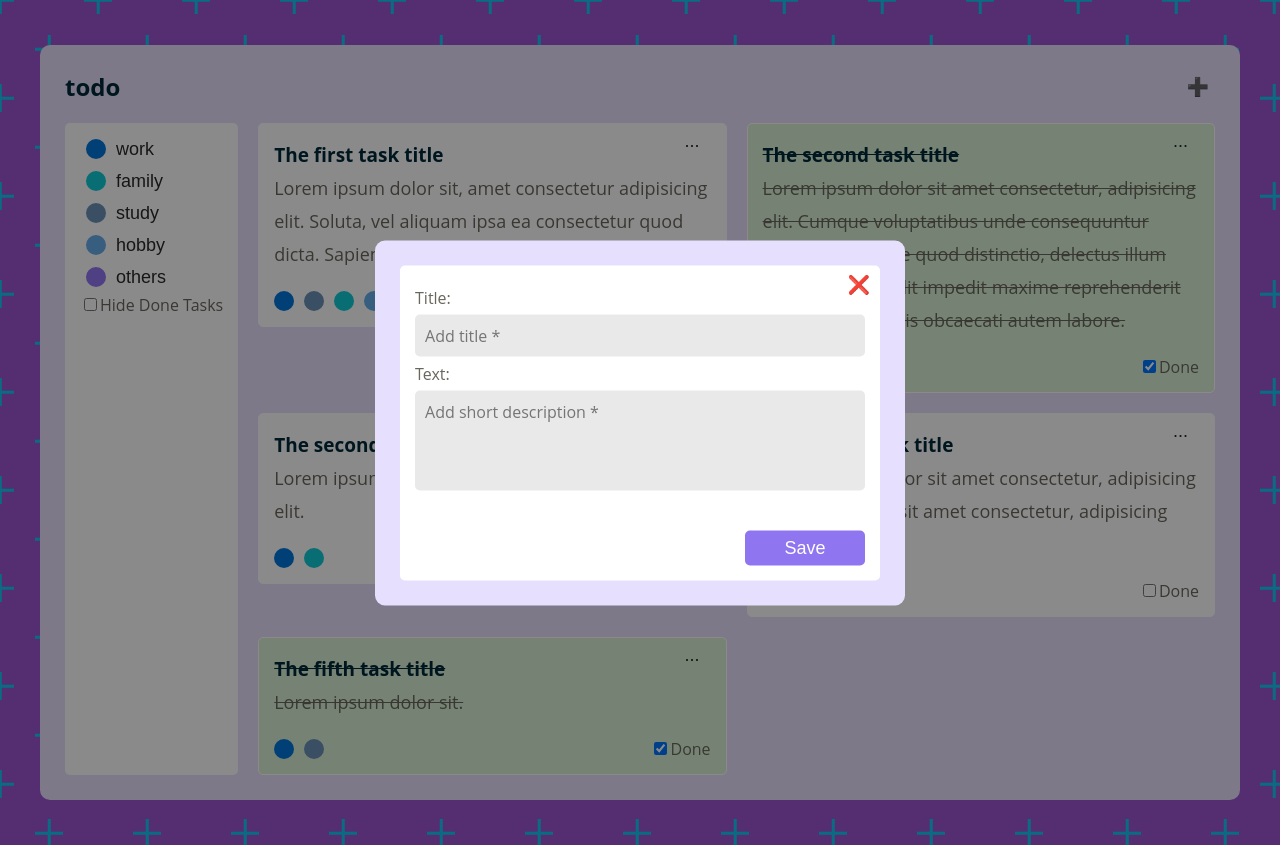
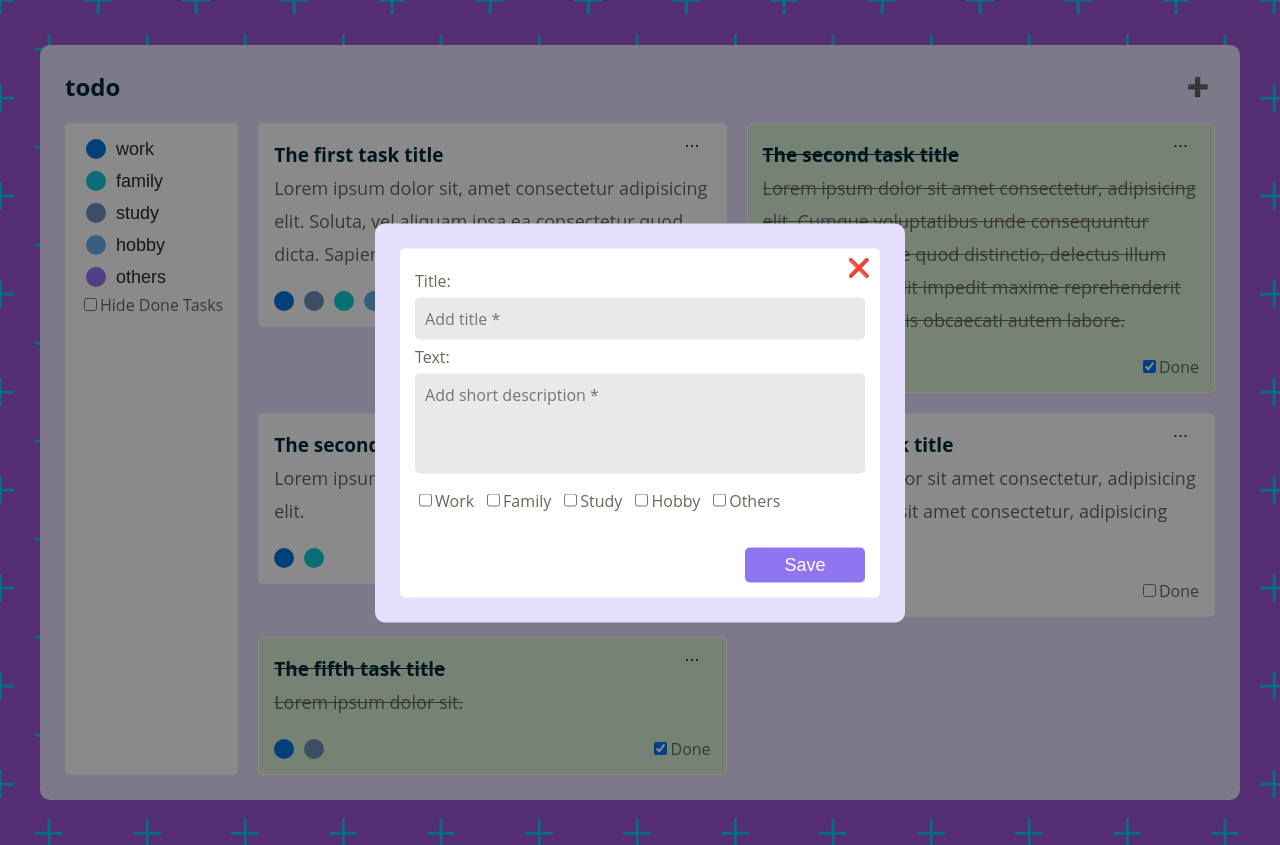
Before and after one commit to Kavin-crew/react-course-exercises, a React (Create React App) app in the folder _practical exercise/todo-list-v2/: page / in a window 1280 px wide. Both pictures are taken after a click on the button "plus". Built offline with nearby package versions, Linux system fonts and the light colour scheme.

Commit message:
adding tags on save

```diff
--- a/_practical exercise/todo-list-v2/src/App.js
+++ b/_practical exercise/todo-list-v2/src/App.js
@@ -365,6 +365,12 @@ function PopUpForm({ onOpenForm, onAddToDo }) {
   // adding states to new input as New To Do item
   const [newToDoTitle, setNewToDoTitle] = useState('');
   const [newToDoText, setNewToDoText] = useState('');
+  const [work, setWork] = useState(false);
+  const [family, setFamily] = useState(false);
+  const [study, setStudy] = useState(false);
+  const [hobby, setHobby] = useState(false);
+  const [others, setOthers] = useState(false);
+  const setTags = [];
 
   function handleSubmit(e) {
     e.preventDefault();
@@ -374,13 +380,19 @@ function PopUpForm({ onOpenForm, onAddToDo }) {
       return;
     }
 
+    if (work) setTags.push('work');
+    if (family) setTags.push('family');
+    if (study) setTags.push('study');
+    if (hobby) setTags.push('hobby');
+    if (others) setTags.push('others');
+
     const id = crypto.randomUUID();
     const newToDoEntry = {
       id,
       title: newToDoTitle,
       text: newToDoText,
       isDone: false,
-      tags: [],
+      tags: setTags,
     };
 
     onAddToDo(newToDoEntry);
@@ -396,6 +408,16 @@ function PopUpForm({ onOpenForm, onAddToDo }) {
       seToDoTitle={setNewToDoTitle}
       setToDoText={setNewToDoText}
       onSelection={onOpenForm}
+      work={work}
+      family={family}
+      study={study}
+      hobby={hobby}
+      others={others}
+      setWork={setWork}
+      setFamily={setFamily}
+      setStudy={setStudy}
+      setHobby={setHobby}
+      setOthers={setOthers}
     />
   );
 }
@@ -445,6 +467,16 @@ function Form({
   toDoText,
   seToDoTitle,
   setToDoText,
+  work,
+  family,
+  study,
+  hobby,
+  others,
+  setWork,
+  setFamily,
+  setStudy,
+  setHobby,
+  setOthers,
 }) {
   return (
     <form className="form" onSubmit={handleSubmit} method="post">
@@ -477,7 +509,65 @@ function Form({
             required
           />
         </div>
-
+        <div className="form__row">
+          <ul className="form__tag_list">
+            <li className="form__tag">
+              <input
+                type="checkbox"
+                name="work"
+                id="work"
+                defaultChecked={work}
+                checked={work}
+                onChange={e => setWork(e.target.checked)}
+              />
+              <label htmlFor="work">Work</label>
+            </li>
+            <li className="form__tag">
+              <input
+                type="checkbox"
+                name="family"
+                id="family"
+                defaultChecked={family}
+                checked={family}
+                onChange={e => setFamily(e.target.checked)}
+              />
+              <label htmlFor="family">Family</label>
+            </li>
+            <li className="form__tag">
+              <input
+                type="checkbox"
+                name="study"
+                id="study"
+                defaultChecked={study}
+                checked={study}
+                onChange={e => setStudy(e.target.checked)}
+              />
+              <label htmlFor="study">Study</label>
+            </li>
+            <li className="form__tag">
+              <input
+                type="checkbox"
+                name="hobby"
+                id="hobby"
+                defaultChecked={hobby}
+                checked={hobby}
+                onChange={e => setHobby(e.target.checked)}
+              />
+              <label htmlFor="hobby">Hobby</label>
+            </li>
+            <li className="form__tag">
+              <input
+                type="checkbox"
+                name="others"
+                id="others"
+                defaultChecked={others}
+                checked={others}
+                onChange={e => setOthers(e.target.checked)}
+              />
+              <label htmlFor="others">Others</label>
+            </li>
+          </ul>
+        </div>
         <button className="btn btn-save">Save</button>
       </div>
     </form>
```
